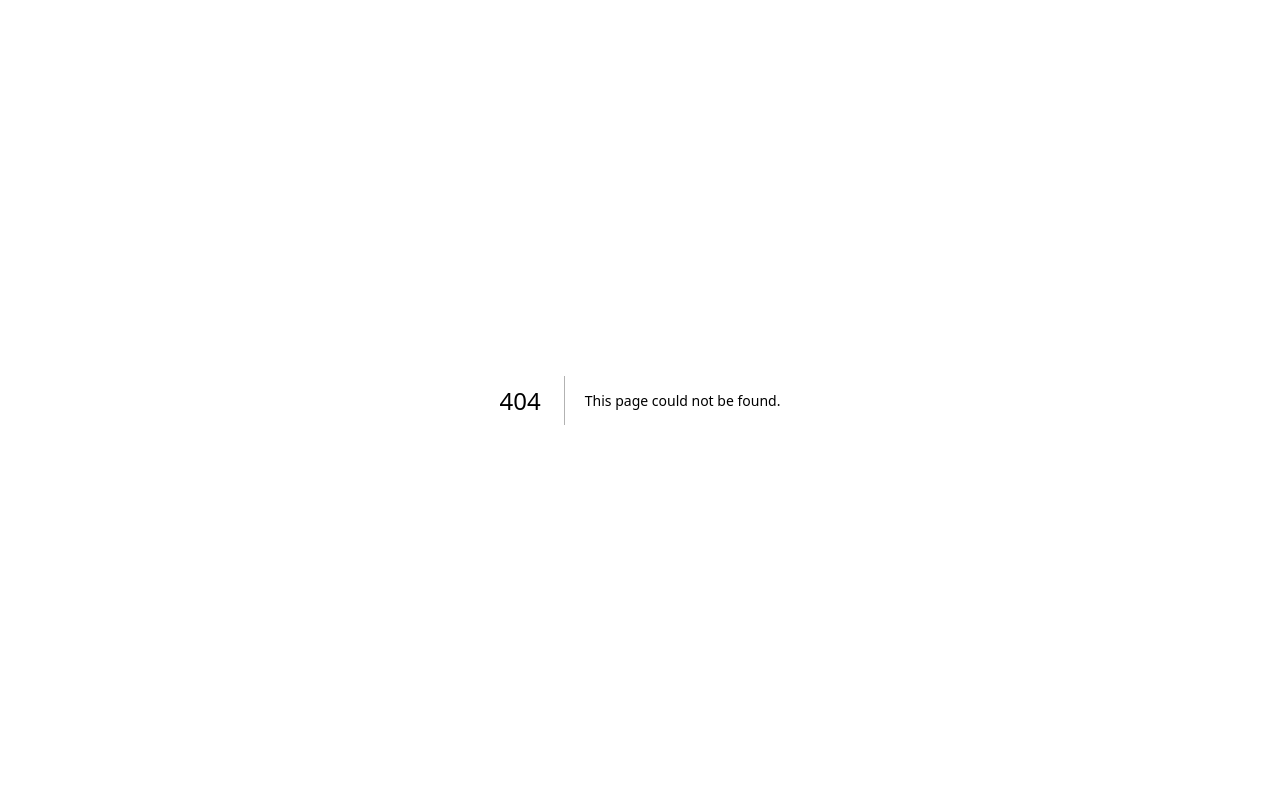
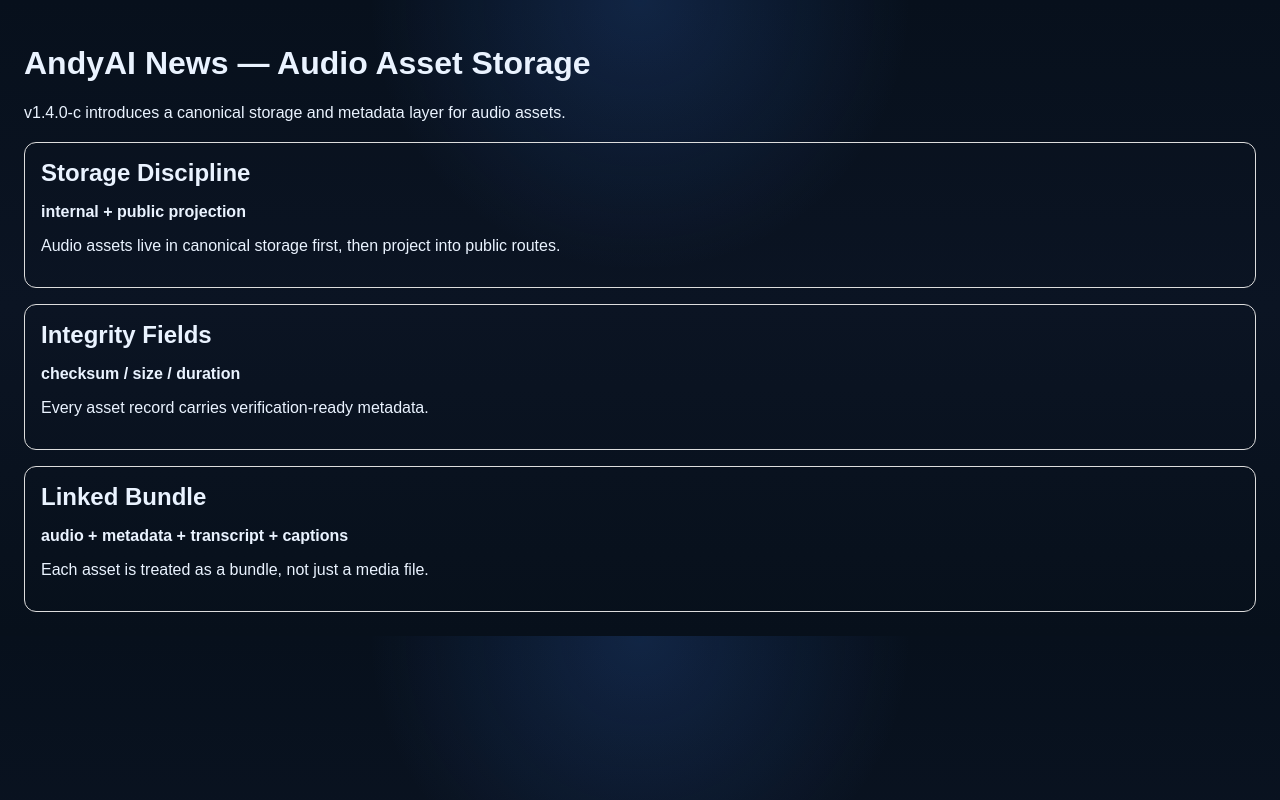
Before and after one commit to kolundzic/andyai-news, a Next.js app: page /admin/audio/assets in a window 1280 px wide. Before the commit this address had no page. Built offline with nearby package versions, Linux system fonts and the light colour scheme.

Commit message:
feat: v1.4.0-c audio asset storage and metadata

```diff
--- /dev/null
+++ b/app/admin/audio/assets/page.tsx
@@ -0,0 +1,35 @@
+const cards = [
+  {
+    title: "Storage Discipline",
+    value: "internal + public projection",
+    note: "Audio assets live in canonical storage first, then project into public routes.",
+  },
+  {
+    title: "Integrity Fields",
+    value: "checksum / size / duration",
+    note: "Every asset record carries verification-ready metadata.",
+  },
+  {
+    title: "Linked Bundle",
+    value: "audio + metadata + transcript + captions",
+    note: "Each asset is treated as a bundle, not just a media file.",
+  },
+];
+
+export default function AdminAudioAssetsPage() {
+  return (
+    <main style={{ padding: 24, fontFamily: "sans-serif" }}>
+      <h1>AndyAI News — Audio Asset Storage</h1>
+      <p>v1.4.0-c introduces a canonical storage and metadata layer for audio assets.</p>
+      <div style={{ display: "grid", gap: 16, marginTop: 20 }}>
+        {cards.map((card) => (
+          <section key={card.title} style={{ border: "1px solid #ddd", borderRadius: 12, padding: 16 }}>
+            <h2 style={{ margin: 0 }}>{card.title}</h2>
+            <p style={{ fontWeight: 700 }}>{card.value}</p>
+            <p>{card.note}</p>
+          </section>
+        ))}
+      </div>
+    </main>
+  );
+}
--- /dev/null
+++ b/app/api/audio/assets/route.ts
@@ -0,0 +1,5 @@
+import snapshot from "@/data/audio-storage/assets-snapshot.json";
+
+export async function GET() {
+  return Response.json(snapshot);
+}
--- /dev/null
+++ b/data/audio-storage/assets-snapshot.json
@@ -0,0 +1,34 @@
+{
+  "version": "v1.4.0-c",
+  "storage_root": "/storage/audio",
+  "public_root": "/audio",
+  "records": [
+    {
+      "asset_id": "audasset_2026-03-22_main_en_daily_brief_v1",
+      "job_id": "audjob_2026-03-22_main_en_daily_brief_v1",
+      "edition_id": "2026-03-22-main",
+      "day": "2026-03-22",
+      "locale": "en",
+      "role": "daily_brief",
+      "source_ref": "edition:2026-03-22-main:summary:en",
+      "source_text_hash": "sha256:demo",
+      "provider": "provider_a",
+      "voice_profile": "neutral_news_en_01",
+      "format": "mp3",
+      "mime_type": "audio/mpeg",
+      "storage_path": "/storage/audio/2026-03-22-main/en/audasset_2026-03-22_main_en_daily_brief_v1.mp3",
+      "metadata_path": "/storage/audio/2026-03-22-main/en/audasset_2026-03-22_main_en_daily_brief_v1.json",
+      "transcript_path": "/storage/audio/2026-03-22-main/en/audasset_2026-03-22_main_en_daily_brief_v1.txt",
+      "captions_path": "/storage/audio/2026-03-22-main/en/audasset_2026-03-22_main_en_daily_brief_v1.vtt",
+      "public_url": "/audio/en/2026-03-22/main-brief.mp3",
+      "public_metadata_url": "/audio/en/2026-03-22/main-brief.json",
+      "public_captions_url": "/audio/en/2026-03-22/main-brief.vtt",
+      "size_bytes": 4821032,
+      "duration_sec": 412,
+      "checksum_sha256": "sha256:demo-asset",
+      "published": false,
+      "created_at": "2026-03-22T10:40:00Z",
+      "updated_at": "2026-03-22T10:40:00Z"
+    }
+  ]
+}
```
Also changed, not shown: lib/audio-storage/config.ts (added, +9 -0 lines), lib/audio-storage/helpers.ts (added, +23 -0 lines), lib/audio-storage/types.ts (added, +48 -0 lines), 1 other file (tests, documents, lock files or other folders).
